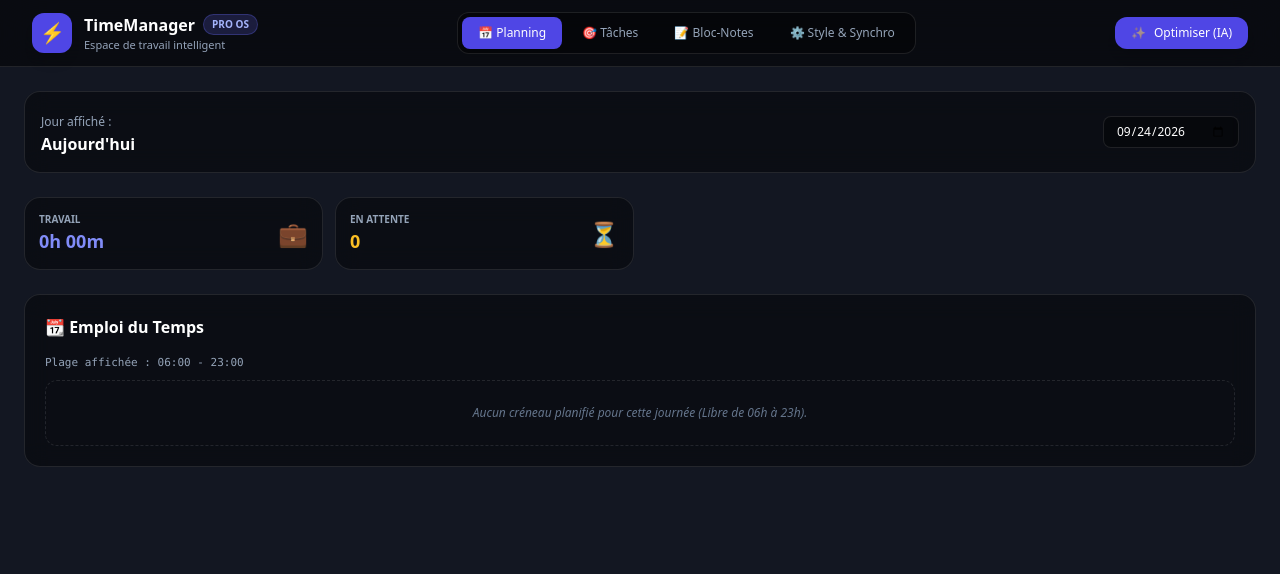
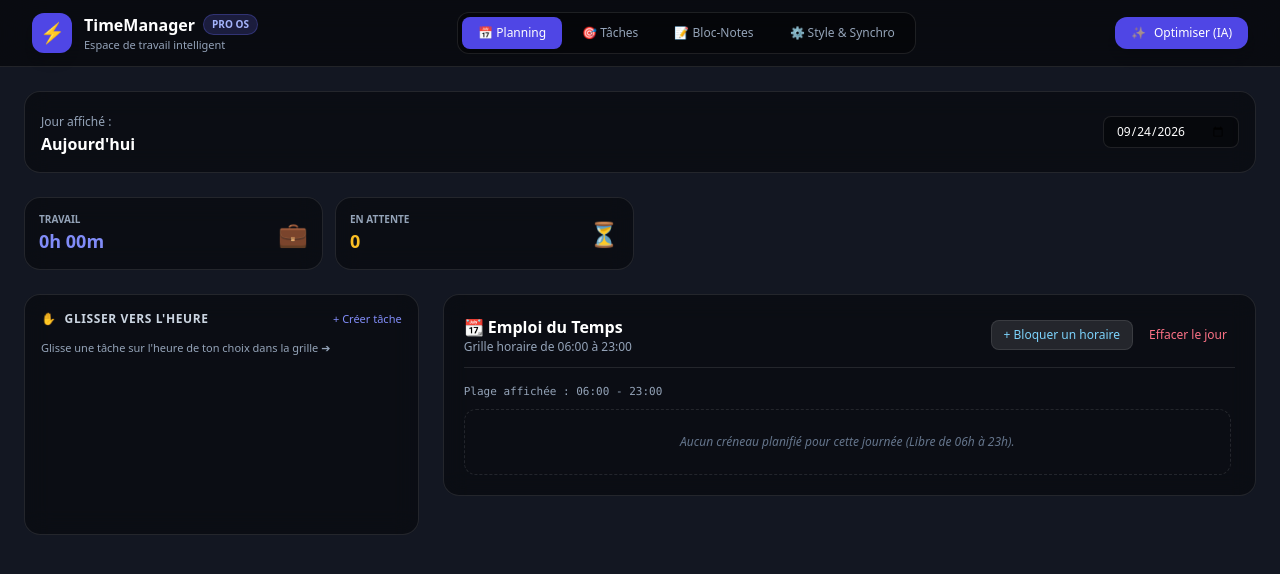
Before and after one commit to rgty355/time-manager, a plain HTML site: page index.html in a window 1280 px wide. Drawn offline with nearby package versions, Linux system fonts and the light colour scheme.

Commit message:
Implement drag-and-drop for task management
Added drag-and-drop functionality for tasks and enhanced timeline layout.

```diff
--- a/index.html
+++ b/index.html
@@ -18,6 +18,10 @@
       background-color: rgba(0, 0, 0, 0.4);
       border: 1px solid rgba(255, 255, 255, 0.1);
       backdrop-filter: blur(12px);
+    }
+    .drop-hover {
+      border-color: #6366f1 !important;
+      background-color: rgba(99, 102, 241, 0.15) !important;
     }
     ::-webkit-scrollbar { width: 6px; height: 6px; }
     ::-webkit-scrollbar-track { background: rgba(0, 0, 0, 0.2); }
@@ -96,9 +100,38 @@
         </div>
       </div>
 
-      <div class="app-card rounded-2xl p-5 space-y-4">
-        <h2 class="text-base font-bold text-white">📆 Emploi du Temps</h2>
-        <div id="timelineGrid" class="space-y-2 max-h-[600px] overflow-y-auto"></div>
+      <!-- Grille Planning + Drag & Drop Side Panel -->
+      <div class="grid grid-cols-1 lg:grid-cols-12 gap-6">
+        <!-- Tiroir Tâches à glisser -->
+        <div class="lg:col-span-4 space-y-4">
+          <div class="app-card rounded-2xl p-4 flex flex-col">
+            <div class="flex justify-between items-center mb-3">
+              <h3 class="text-xs font-bold uppercase tracking-wider text-slate-300 flex items-center gap-2">
+                <span>✋</span> Glisser vers l'heure
+              </h3>
+              <button id="quickSwitchTasks" class="text-[11px] text-indigo-400 hover:underline">+ Créer tâche</button>
+            </div>
+            <p class="text-[11px] text-slate-400 mb-3">Glisse une tâche sur l'heure de ton choix dans la grille ➔</p>
+            <div id="draggableTasksList" class="space-y-2.5 min-h-[150px] max-h-[450px] overflow-y-auto pr-1"></div>
+          </div>
+        </div>
+
+        <!-- Timeline Grille Heure par Heure -->
+        <div class="lg:col-span-8">
+          <div class="app-card rounded-2xl p-5 space-y-4">
+            <div class="flex justify-between items-center pb-3 border-b border-white/10">
+              <div>
+                <h2 class="text-base font-bold text-white flex items-center gap-2">📆 Emploi du Temps</h2>
+                <p class="text-xs text-slate-400">Grille horaire de 06:00 à 23:00</p>
+              </div>
+              <div class="flex gap-2">
+                <button id="addFixedScheduleBtn" class="bg-white/10 hover:bg-white/20 text-xs text-sky-300 px-3 py-1.5 rounded-lg border border-white/10 transition">+ Bloquer un horaire</button>
+                <button id="clearTimelineBtn" class="text-xs text-rose-400 hover:text-rose-300 px-2 py-1.5 transition">Effacer le jour</button>
+              </div>
+            </div>
+            <div id="timelineGrid" class="space-y-2 max-h-[600px] overflow-y-auto pr-1"></div>
+          </div>
+        </div>
       </div>
     </section>
 
@@ -114,8 +147,11 @@
           <div>
             <label class="block text-xs font-semibold text-slate-400 mb-1">Durée</label>
             <select id="fullTaskDuration" class="w-full bg-black/50 border border-white/10 rounded-lg px-3 py-2 text-xs text-white">
+              <option value="15">15 min</option>
               <option value="30">30 min</option>
+              <option value="45">45 min</option>
               <option value="60" selected>1 heure</option>
+              <option value="90">1h 30m</option>
               <option value="120">2 heures</option>
             </select>
           </div>
```
